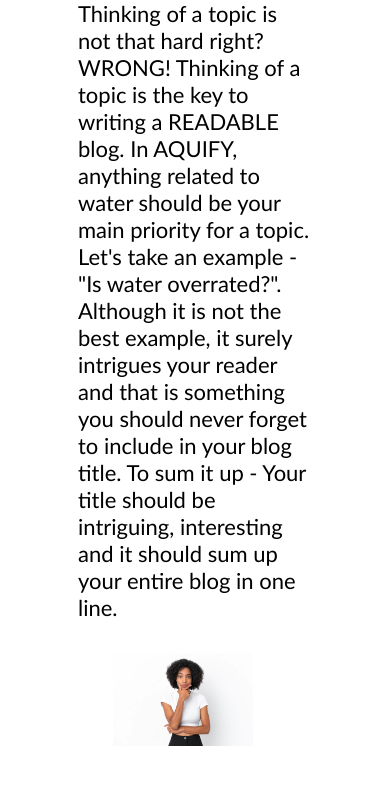
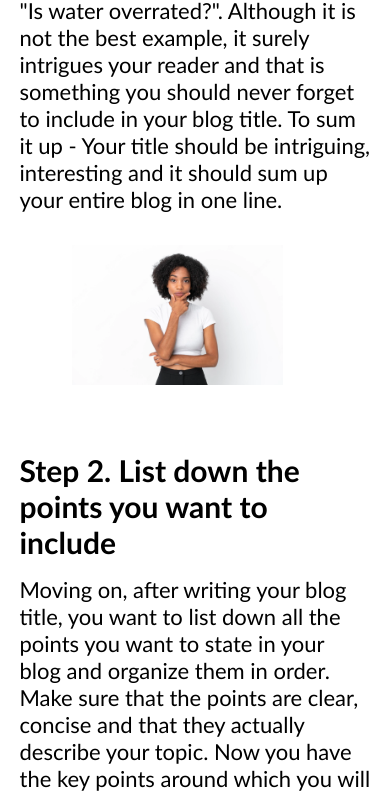
Before and after one commit to abcdaish/aquify, a plain HTML site: page COMPETITION/blog-posts/blog-pages/how-to-post-a-blog.html/index.html in a window 390 px wide. Shown: the part 772-1568 px from the top of the page. Drawn offline with Linux system fonts and the light colour scheme.

Commit message:
Updated blog css to make it wider on phone

```diff
--- a/COMPETITION/blog-posts/blog-pages/how-to-post-a-blog.html/main.css
+++ b/COMPETITION/blog-posts/blog-pages/how-to-post-a-blog.html/main.css
@@ -66,3 +66,9 @@ ol {
 span {
     font-weight: 600;
 }
+
+@media only screen and (max-width: 600px) {
+    main {
+        width: 90%;
+    }
+}
```
